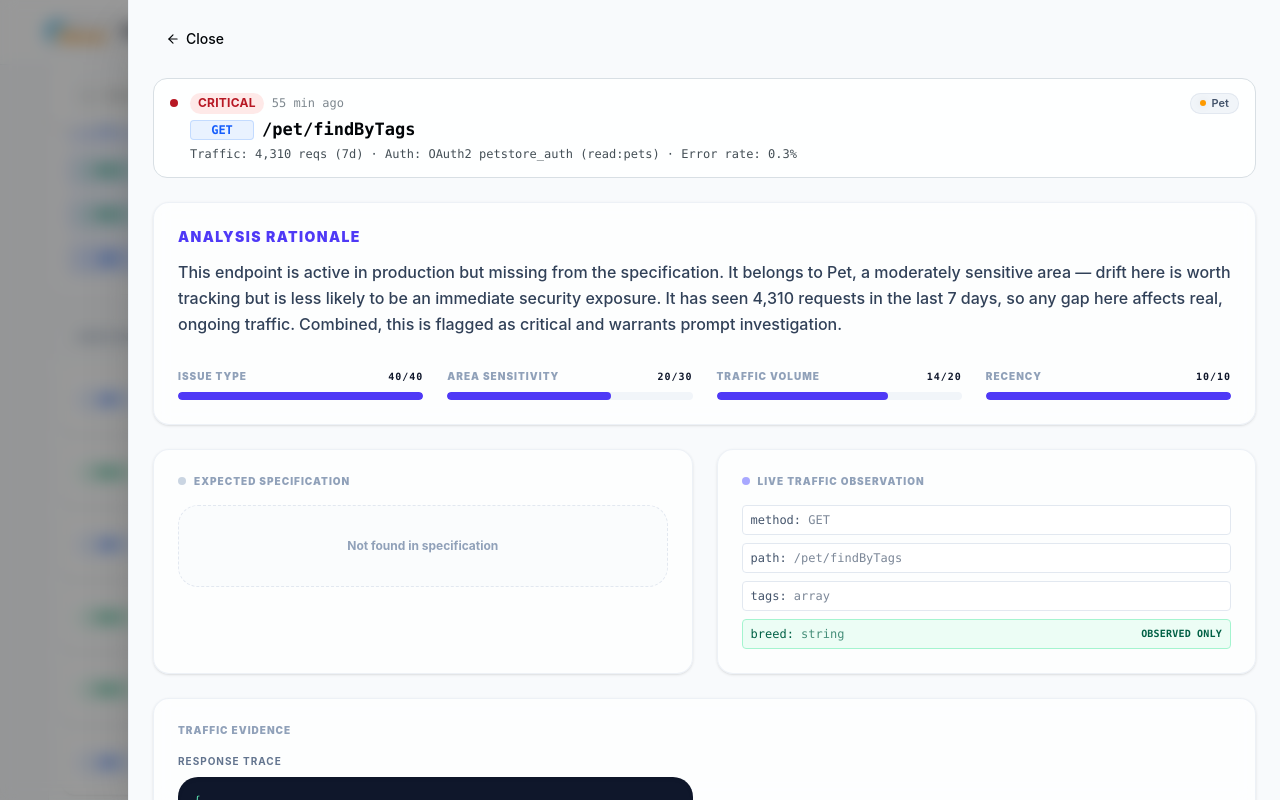
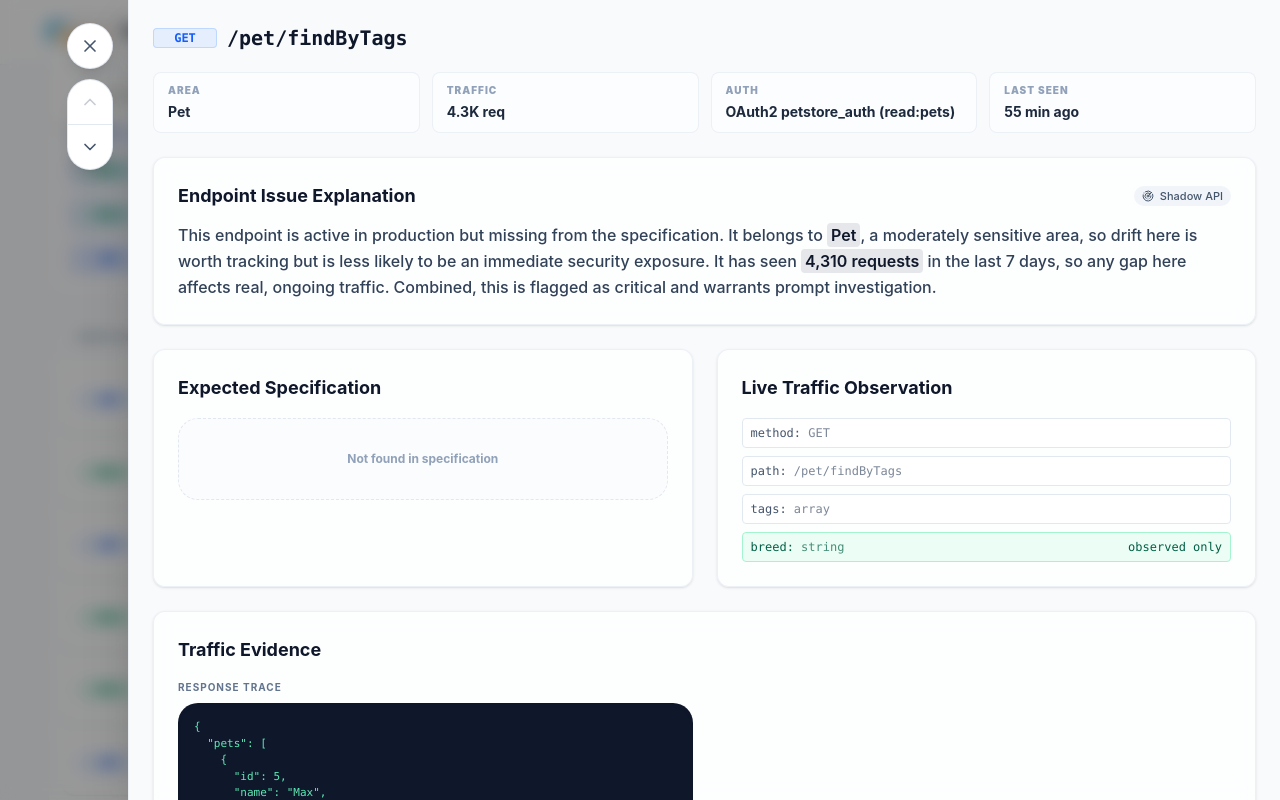
Before and after one commit to MatanForU/Akamai-Home-Assignment, a React (Vite) app: page / in a window 1280 px wide. Both pictures are taken after a click on the element 640 px from the left and 800 px from the top of the page. Shown: the part 400-1200 px from the top of the page. Built offline with nearby package versions, Linux system fonts and the light colour scheme.

Commit message:
made changes

```diff
--- a/src/App.tsx
+++ b/src/App.tsx
@@ -1,5 +1,5 @@
 import { useEffect, useState } from "react";
-import { Moon, Sun } from "lucide-react";
+import { ChevronDown, ChevronUp, Moon, Sun, X } from "lucide-react";
 import akamaiLogo from "./assets/akamai-logo.svg";
 import { Overview } from "./components/Overview";
 import { Investigation } from "./components/Investigation";
@@ -24,8 +24,16 @@ function useDarkMode() {
 
 function App() {
   const [selectedId, setSelectedId] = useState<string | null>(null);
+  const [visibleIssueIds, setVisibleIssueIds] = useState<string[]>([]);
   const [dark, setDark] = useDarkMode();
   const selectedIssue = issues.find((i) => i.id === selectedId) ?? null;
+
+  // Navigate through whatever's currently visible in the (filtered + sorted)
+  // table, not raw dataset order, so prev/next matches what the user was
+  // actually looking at when they opened the drawer.
+  const currentIndex = selectedId ? visibleIssueIds.indexOf(selectedId) : -1;
+  const prevId = currentIndex > 0 ? visibleIssueIds[currentIndex - 1] : null;
+  const nextId = currentIndex >= 0 && currentIndex < visibleIssueIds.length - 1 ? visibleIssueIds[currentIndex + 1] : null;
 
   useEffect(() => {
     function onKeyDown(e: KeyboardEvent) {
@@ -69,7 +77,7 @@ function App() {
       </header>
 
       <main id="main">
-        <Overview onSelectIssue={setSelectedId} />
+        <Overview onSelectIssue={setSelectedId} onVisibleIssuesChange={setVisibleIssueIds} />
       </main>
 
       {selectedIssue && (
@@ -78,8 +86,51 @@ function App() {
             className="fixed inset-0 z-40 bg-black/40 backdrop-blur-sm animate-fade-in"
             onClick={() => setSelectedId(null)}
           />
+          {/* Close FAB lives outside the drawer's own scroll container, so it
+              never scrolls away with the content and stays visually
+              separate from the panel it's closing. Anchored just outside
+              the drawer's left edge when there's backdrop room to show it
+              there, with an even 1rem gap on both sides for symmetry; falls
+              back to the drawer's own top-left corner (same 1rem margin) on
+              narrow screens where the drawer is full-width. */}
+          <button
+            type="button"
+            onClick={() => setSelectedId(null)}
+            aria-label="Close"
+            className="fixed top-6 z-[60] flex h-11 w-11 cursor-pointer items-center justify-center rounded-full bg-white text-slate-600 shadow-lg ring-1 ring-slate-200 transition-all duration-200 hover:scale-105 hover:bg-slate-50 active:scale-95 dark:bg-slate-800 dark:text-slate-300 dark:ring-slate-700 dark:hover:bg-slate-700 animate-fade-in"
+            style={{ left: "max(1rem, calc(100vw - 72rem - 3.75rem))" }}
+          >
+            <X className="h-5 w-5" />
+          </button>
+          {/* Prev/next navigate through the table's currently visible
+              (filtered + sorted) rows rather than closing back to the
+              blurred-out table just to pick another row. */}
+          <div
+            className="fixed z-[60] flex w-11 flex-col overflow-hidden rounded-full bg-white shadow-lg ring-1 ring-slate-200 dark:bg-slate-800 dark:ring-slate-700 animate-fade-in"
+            style={{ top: "5rem", left: "max(1rem, calc(100vw - 72rem - 3.75rem))" }}
+          >
+            <button
+              type="button"
+              onClick={() => prevId && setSelectedId(prevId)}
+              disabled={!prevId}
+              aria-label="Previous issue"
+              className="flex h-11 w-11 cursor-pointer items-center justify-center text-slate-600 transition-colors hover:bg-slate-50 disabled:cursor-not-allowed disabled:opacity-30 dark:text-slate-300 dark:hover:bg-slate-700"
+            >
+              <ChevronUp className="h-5 w-5" />
+            </button>
+            <div className="h-px w-full bg-slate-200 dark:bg-slate-700" />
+            <button
+              type="button"
+              onClick={() => nextId && setSelectedId(nextId)}
+              disabled={!nextId}
+              aria-label="Next issue"
+              className="flex h-11 w-11 cursor-pointer items-center justify-center text-slate-600 transition-colors hover:bg-slate-50 disabled:cursor-not-allowed disabled:opacity-30 dark:text-slate-300 dark:hover:bg-slate-700"
+            >
+              <ChevronDown className="h-5 w-5" />
+            </button>
+          </div>
           <div className="fixed inset-y-0 right-0 z-50 w-full max-w-6xl overflow-y-auto bg-[var(--background)] shadow-2xl border-l border-slate-200/60 dark:border-slate-800/60 animate-drawer-slide-in">
-            <Investigation issue={selectedIssue} onBack={() => setSelectedId(null)} />
+            <Investigation issue={selectedIssue} />
           </div>
         </>
       )}
--- a/src/components/Investigation.tsx
+++ b/src/components/Investigation.tsx
@@ -1,10 +1,8 @@
-import { useState } from "react";
-import { ArrowLeft, CircleCheck, FileEdit, MessageSquareWarning, SearchCheck } from "lucide-react";
+import { useState, type ReactNode } from "react";
+import { CircleCheck, FileEdit, MessageSquareWarning, SearchCheck } from "lucide-react";
 import type { DiffStatus, Issue, RecommendedAction } from "../lib/types";
-import { computeRisk } from "../lib/scoring";
-import { ACTION_LABELS, formatRelativeTime } from "../lib/scoring";
-import { ActionBadge, AreaBadge, MethodBadge } from "./Badges";
-import { AlertCard } from "../design-system/components/AlertCard";
+import { ACTION_LABELS, formatRelativeTime, formatCompactNumber } from "../lib/scoring";
+import { ActionBadge, IssueTypeBadge, MethodBadge } from "./Badges";
 import { Button } from "../design-system/components/Button";
 
 const DIFF_STYLES: Record<DiffStatus, string> = {
@@ -23,72 +21,46 @@ const DIFF_LABEL: Record<DiffStatus, string> = {
 
 const ACTIONS: { action: RecommendedAction; icon: typeof SearchCheck; helper: string }[] = [
   { action: "investigate", icon: SearchCheck, helper: "Open a security ticket for hands-on review of suspicious or undocumented behavior." },
-  { action: "update_spec", icon: FileEdit, helper: "Traffic reflects intended, legitimate behavior — update the spec to match it." },
-  { action: "notify_dev", icon: MessageSquareWarning, helper: "Ownership or intent is unclear — ask the owning team to confirm before deciding." },
+  { action: "update_spec", icon: FileEdit, helper: "Traffic reflects intended, legitimate behavior, so update the spec to match it." },
+  { action: "notify_dev", icon: MessageSquareWarning, helper: "Ownership or intent is unclear, so ask the owning team to confirm before deciding." },
   { action: "no_action", icon: CircleCheck, helper: "Low-risk drift, deprecated endpoint, or already-known issue. Dismiss for now." },
 ];
 
-export function Investigation({ issue, onBack }: { issue: Issue; onBack: () => void }) {
+export function Investigation({ issue }: { issue: Issue }) {
   const [resolvedAction, setResolvedAction] = useState<RecommendedAction | null>(null);
-  const risk = computeRisk(issue.issueType, issue.area, issue.traffic7d, issue.lastSeenMinutesAgo);
 
   return (
     <div className="px-6 py-6">
-      <Button variant="ghost" size="sm" iconLeft={<ArrowLeft size={14} />} onClick={onBack} style={{ marginBottom: 24 }}>
-        Close
-      </Button>
+      {/* Header */}
+      <div>
+        <div className="flex items-center gap-2.5">
+          <MethodBadge method={issue.method} />
+          <h1 className="font-mono text-xl font-extrabold text-slate-900 dark:text-white">{issue.path}</h1>
+        </div>
 
-      {/* Header */}
-      <AlertCard
-        severity={issue.severity}
-        title={
-          <span style={{ display: "flex", alignItems: "center", gap: 8 }}>
-            <MethodBadge method={issue.method} />
-            <span style={{ fontFamily: "var(--font-mono)", fontWeight: 800 }}>{issue.path}</span>
-          </span>
-        }
-        meta={`Traffic: ${issue.traffic7d.toLocaleString()} reqs (7d)  ·  Auth: ${issue.authMethod}  ·  Error rate: ${issue.errorRate}%`}
-        timestamp={formatRelativeTime(issue.lastSeenMinutesAgo)}
-        actions={<AreaBadge area={issue.area} />}
-      />
+        <div className="mt-5 grid grid-cols-2 gap-3 sm:grid-cols-4">
+          <MetaTile label="Area" value={issue.area} />
+          <MetaTile label="Traffic" value={`${formatCompactNumber(issue.traffic7d)} req`} />
+          <MetaTile label="Auth" value={issue.authMethod} />
+          <MetaTile label="Last seen" value={formatRelativeTime(issue.lastSeenMinutesAgo)} />
+        </div>
+      </div>
 
-      {/* Risk rationale */}
-      <div className="mt-6 rounded-2xl border border-slate-200/60 bg-white/50 p-6 glass shadow-sm animate-slide-up [animation-delay:100ms] dark:border-slate-800/60 dark:bg-slate-900/50">
-        <h2 className="text-sm font-black uppercase tracking-widest text-indigo-600 dark:text-indigo-400 mb-3">Analysis Rationale</h2>
-        <p className="text-base font-medium leading-relaxed text-slate-700 dark:text-slate-300">{issue.rationale}</p>
-
-        <div className="mt-8 grid grid-cols-1 gap-6 sm:grid-cols-4">
-          {[
-            { label: "Issue type", value: risk.issueTypeScore, max: 40 },
-            { label: "Area sensitivity", value: risk.areaScore, max: 30 },
-            { label: "Traffic volume", value: risk.trafficScore, max: 20 },
-            { label: "Recency", value: risk.recencyScore, max: 10 },
-          ].map((f) => (
-            <div key={f.label}>
-              <div className="flex items-baseline justify-between text-[10px] font-black uppercase tracking-widest text-slate-400 dark:text-slate-500 mb-2">
-                <span>{f.label}</span>
-                <span className="font-mono text-slate-900 dark:text-white">
-                  {f.value}/{f.max}
-                </span>
-              </div>
-              <div className="h-2 w-full rounded-full bg-slate-100 dark:bg-slate-800 overflow-hidden">
-                <div
-                  className="h-full rounded-full bg-indigo-600 transition-all duration-1000 ease-out"
-                  style={{ width: `${(f.value / f.max) * 100}%` }}
-                />
-              </div>
-            </div>
-          ))}
+      {/* Rationale */}
+      <div className="mt-6 rounded-[12px] border border-slate-200/60 bg-white/50 p-6 glass shadow-sm animate-slide-up [animation-delay:100ms] dark:border-slate-800/60 dark:bg-slate-900/50">
+        <div className="mb-3 flex items-center justify-between gap-3">
+          <h2 className="text-lg font-bold text-slate-900 dark:text-white">Endpoint Issue Explanation</h2>
+          <IssueTypeBadge issueType={issue.issueType} />
         </div>
+        <p className="text-base font-medium leading-relaxed text-slate-700 dark:text-slate-300">
+          <HighlightedText text={issue.rationale} terms={[issue.area, `${issue.traffic7d.toLocaleString()} requests`]} />
+        </p>
       </div>
 
       {/* Spec vs observed */}
       <div className="mt-6 grid grid-cols-1 gap-6 md:grid-cols-2 animate-slide-up [animation-delay:200ms]">
-        <div className="rounded-2xl border border-slate-200/60 bg-white/50 p-6 glass shadow-sm dark:border-slate-800/60 dark:bg-slate-900/50">
-          <div className="flex items-center gap-2 mb-4">
-            <div className="h-2 w-2 rounded-full bg-slate-300 dark:bg-slate-600" />
-            <h3 className="text-[10px] font-black uppercase tracking-widest text-slate-400 dark:text-slate-500">Expected Specification</h3>
-          </div>
+        <div className="rounded-[12px] border border-slate-200/60 bg-white/50 p-6 glass shadow-sm dark:border-slate-800/60 dark:bg-slate-900/50">
+          <h3 className="mb-4 text-lg font-bold text-slate-900 dark:text-white">Expected Specification</h3>
           {issue.specSnippet ? (
             <div className="space-y-2 font-mono text-xs">
               {Object.entries(issue.specSnippet).map(([k, v]) =>
@@ -108,11 +80,8 @@ export function Investigation({ issue, onBack }: { issue: Issue; onBack: () => v
           )}
         </div>
 
-        <div className="rounded-2xl border border-slate-200/60 bg-white/50 p-6 glass shadow-sm dark:border-slate-800/60 dark:bg-slate-900/50">
-          <div className="flex items-center gap-2 mb-4">
-            <div className="h-2 w-2 rounded-full bg-indigo-500 animate-pulse" />
-            <h3 className="text-[10px] font-black uppercase tracking-widest text-slate-400 dark:text-slate-500">Live Traffic Observation</h3>
-          </div>
+        <div className="rounded-[12px] border border-slate-200/60 bg-white/50 p-6 glass shadow-sm dark:border-slate-800/60 dark:bg-slate-900/50">
+          <h3 className="mb-4 text-lg font-bold text-slate-900 dark:text-white">Live Traffic Observation</h3>
           {issue.observedSnippet ? (
             <div className="space-y-2 font-mono text-xs">
               {Object.entries(issue.observedSnippet).map(([k, v]) =>
@@ -133,23 +102,10 @@ export function Investigation({ issue, onBack }: { issue: Issue; onBack: () => v
         </div>
       </div>
 
-      {issue.fieldDiffs.some((d) => d.status === "mismatch" && d.note) && (
-        <div className="mt-6 rounded-xl border border-amber-500/20 bg-amber-500/5 p-4 text-xs font-bold text-amber-700 dark:text-amber-400 animate-slide-up [animation-delay:250ms]">
-          {issue.fieldDiffs
-            .filter((d) => d.status === "mismatch" && d.note)
-            .map((d) => (
-              <p key={d.field} className="flex items-start gap-2">
-                <span className="mt-0.5 h-1.5 w-1.5 rounded-full bg-amber-500 shrink-0" />
-                <span><span className="uppercase text-[9px] tracking-widest opacity-60 mr-1">{d.field}:</span> {d.note}</span>
-              </p>
-            ))}
-        </div>
-      )}
-
       {/* Evidence */}
       {(issue.sampleRequestBody || issue.sampleResponseBody) && (
-        <div className="mt-6 rounded-2xl border border-slate-200/60 bg-white/50 p-6 glass shadow-sm animate-slide-up [animation-delay:300ms] dark:border-slate-800/60 dark:bg-slate-900/50">
-          <h3 className="text-[10px] font-black uppercase tracking-widest text-slate-400 dark:text-slate-500 mb-4">Traffic Evidence</h3>
+        <div className="mt-6 rounded-[12px] border border-slate-200/60 bg-white/50 p-6 glass shadow-sm animate-slide-up [animation-delay:300ms] dark:border-slate-800/60 dark:bg-slate-900/50">
+          <h3 className="text-lg font-bold text-slate-900 dark:text-white mb-4">Traffic Evidence</h3>
           <div className="grid grid-cols-1 gap-6 md:grid-cols-2">
             {issue.sampleRequestBody && (
               <div>
@@ -216,6 +172,38 @@ export function Investigation({ issue, onBack }: { issue: Issue; onBack: () => v
   );
 }
 
+// Highlights data-driven terms inside a body of text (e.g. the area name,
+// the traffic count) so the reader can spot, at a glance, which words in the
+// rationale are actual product data rather than descriptive prose.
+function HighlightedText({ text, terms }: { text: string; terms: string[] }) {
+  const escaped = terms.filter(Boolean).map((t) => t.replace(/[.*+?^${}()|[\]\\]/g, "\\$&"));
+  if (escaped.length === 0) return <>{text}</>;
+  const pattern = new RegExp(`(${escaped.join("|")})`, "g");
+  const parts = text.split(pattern);
+  return (
+    <>
+      {parts.map((part, i) =>
+        terms.includes(part) ? (
+          <mark key={i} className="rounded bg-gray-200 px-1 py-0.5 font-semibold text-slate-900 dark:bg-slate-700 dark:text-white">
+            {part}
+          </mark>
+        ) : (
+          part
+        ),
+      )}
+    </>
+  );
+}
+
+function MetaTile({ label, value }: { label: string; value: ReactNode }) {
+  return (
+    <div className="rounded-[8px] border border-slate-200/60 bg-white/60 px-3.5 py-2.5 dark:border-slate-800/60 dark:bg-slate-900/40">
+      <div className="text-[10px] font-black uppercase tracking-widest text-slate-400 dark:text-slate-500">{label}</div>
+      <div className="mt-1 truncate text-sm font-bold text-slate-800 dark:text-slate-200">{value}</div>
+    </div>
+  );
+}
+
 function FieldRow({
   field,
   type,
@@ -238,7 +226,7 @@ function FieldRow({
       <span>
         {field}: <span className="opacity-70">{type}</span>
       </span>
-      {status !== "match" && <span className="text-[10px] font-semibold uppercase tracking-wide">{DIFF_LABEL[status]}</span>}
+      {status !== "match" && <span className="text-xs font-medium">{DIFF_LABEL[status]}</span>}
     </div>
   );
 }
--- a/src/components/MatchScoreRing.tsx
+++ b/src/components/MatchScoreRing.tsx
@@ -9,7 +9,15 @@ export function MatchScoreRing({ pct, size = 176 }: { pct: number; size?: number
 
   const circumference = 2 * Math.PI * radius;
   const offset = circumference * (1 - pct / 100);
-  const color = "#6366f1";
+
+  // Traffic-light severity color: full match is the only "green" state —
+  // anything less means at least one endpoint has drifted from spec, and
+  // the ring should read as progressively more urgent the further it falls.
+  const color =
+    pct >= 100 ? "#22c55e" // green-500 — fully matched
+    : pct >= 80 ? "#f97316" // orange-500 — mostly matched
+    : pct >= 60 ? "#eab308" // yellow-500 — marginal
+    : "#ef4444"; // red-500 — poor match, needs attention
 
   return (
     <svg width={box} height={box} viewBox={`0 0 ${box} ${box}`} className="shrink-0">
--- a/src/lib/scoring.ts
+++ b/src/lib/scoring.ts
@@ -102,7 +102,7 @@ export function buildRationale(
       ? "Because it belongs to Store, undocumented behavior here can expose order or payment logic and bypass validation the spec was meant to enforce."
       : area === "User"
         ? "Because it belongs to User, undocumented behavior here can expose account or identity data outside the spec's intended contract."
-        : "It belongs to Pet, a moderately sensitive area — drift here is worth tracking but is less likely to be an immediate security exposure.";
+        : "It belongs to Pet, a moderately sensitive area, so drift here is worth tracking but is less likely to be an immediate security exposure.";
   const trafficNote =
     traffic7d >= 1000
       ? ` It has seen ${traffic7d.toLocaleString()} requests in the last 7 days, so any gap here affects real, ongoing traffic.`
@@ -115,7 +115,7 @@ export function buildRationale(
       : severity === "high"
         ? " Combined, this ranks as high priority."
         : severity === "medium"
-          ? " Combined, this is medium priority — worth scheduling, not urgent."
+          ? " Combined, this is medium priority, worth scheduling but not urgent."
           : " Combined, this is low priority and likely routine.";
   return base + " " + areaNote + trafficNote + severityNote;
 }
@@ -170,3 +170,14 @@ export function formatRelativeTime(minutesAgo: number): string {
   if (minutesAgo < 60 * 24) return `${Math.round(minutesAgo / 60)}h ago`;
   return `${Math.round(minutesAgo / (60 * 24))}d ago`;
 }
+
+// Compact display for large numbers (e.g. 74600 -> "74.6K"). Below 1,000
+// falls back to a plain, comma-formatted number. Shared by every screen that
+// displays raw traffic counts.
+export function formatCompactNumber(n: number): string {
+  if (n >= 1000) {
+    const k = n / 1000;
+    return `${Number.isInteger(k) ? k : k.toFixed(1)}K`;
+  }
+  return n.toLocaleString();
+}
```
Also changed, not shown: src/components/Overview.tsx (+16 -13 lines).
